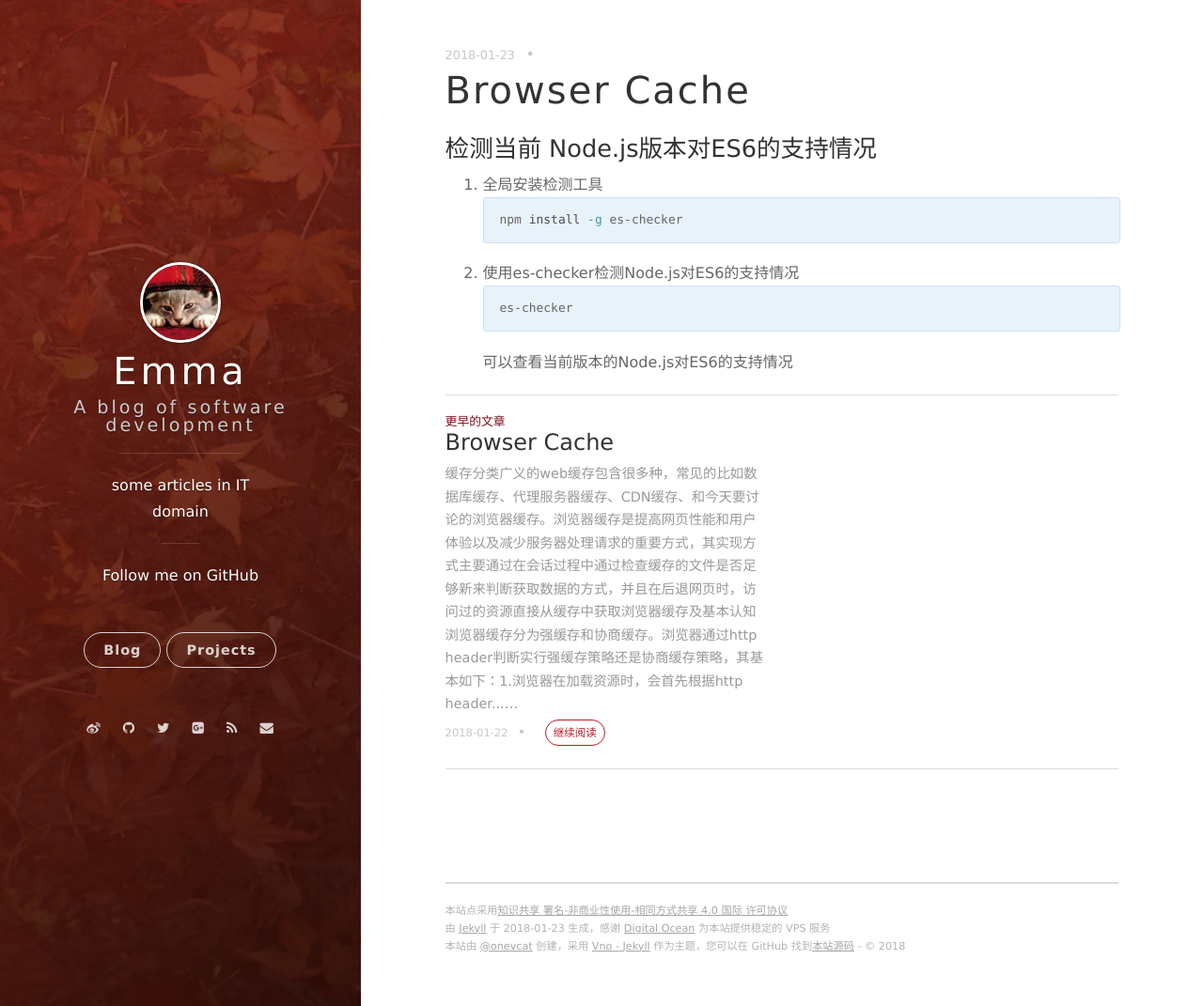
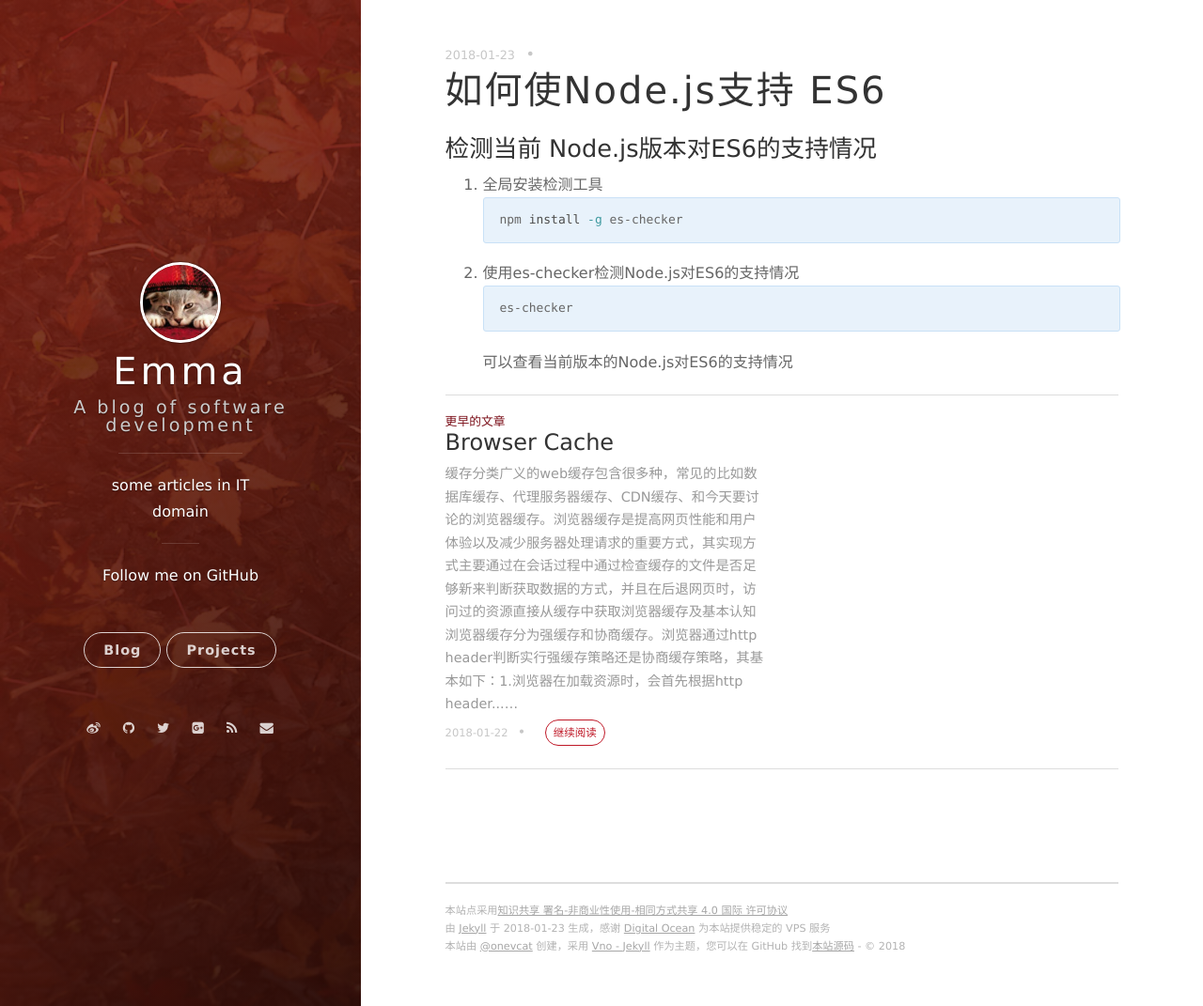
Before and after one commit to Emma0118/Emma0118.github.io, a Jekyll site: the page built from _posts/2018-01-22-Support-ES6-for-nodejs.markdown, in a window 1280 px wide and 1071 px high. Shown: the whole window at 94% size. Built offline with Jekyll 4.4.1, drawn with Linux system fonts in a browser that asks for light colours; nearby versions of some CDN libraries; comment, search, counter and statistics services are not loaded.

Commit message:
01-22 node support for es6

```diff
--- a/_posts/2018-01-22-Support-ES6-for-nodejs.markdown
+++ b/_posts/2018-01-22-Support-ES6-for-nodejs.markdown
@@ -1,6 +1,6 @@
 ---
 layout: post
-title: Browser Cache
+title: 如何使Node.js支持 ES6
 date: 2018-01-23 18:33:00
 ---
 
```
